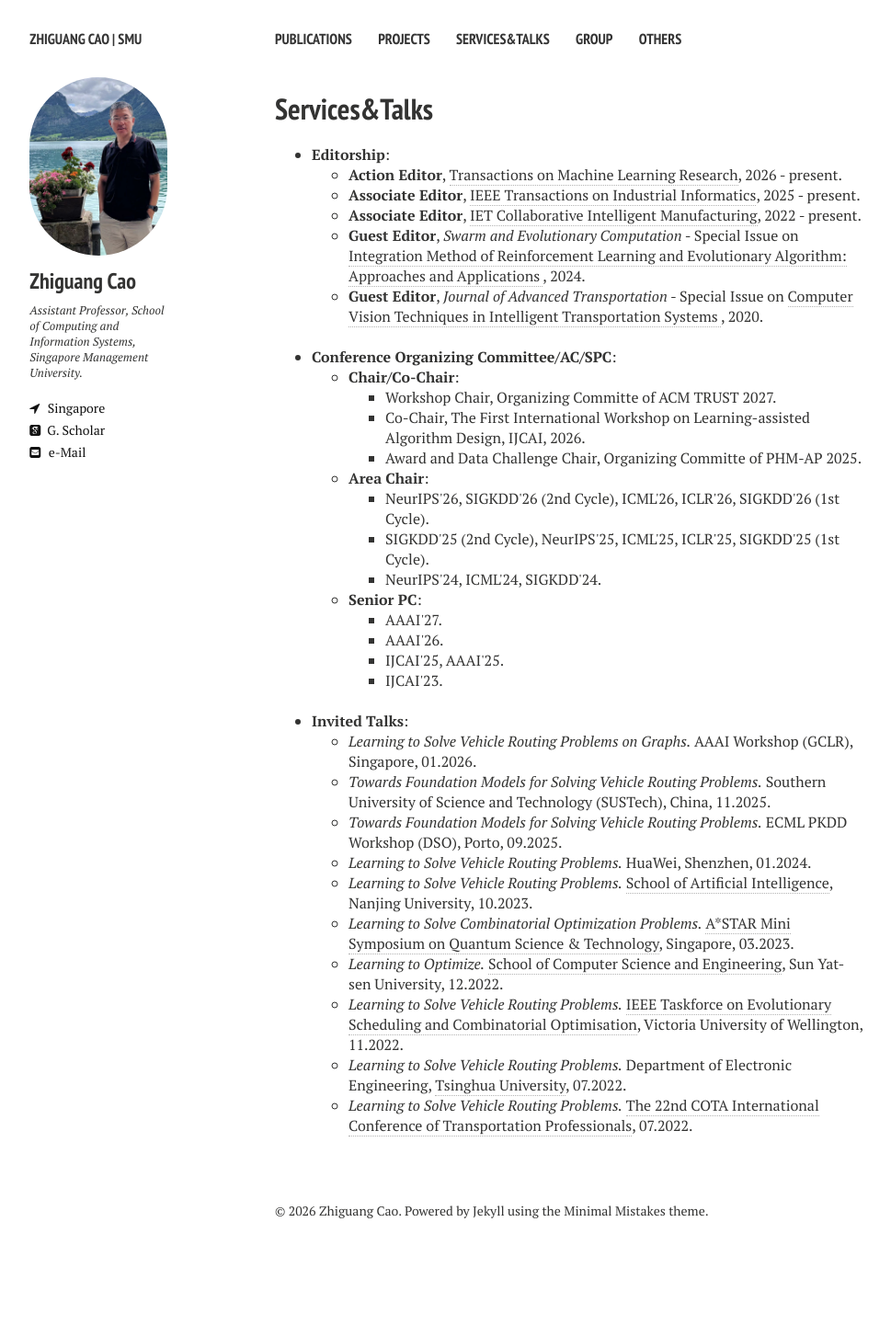
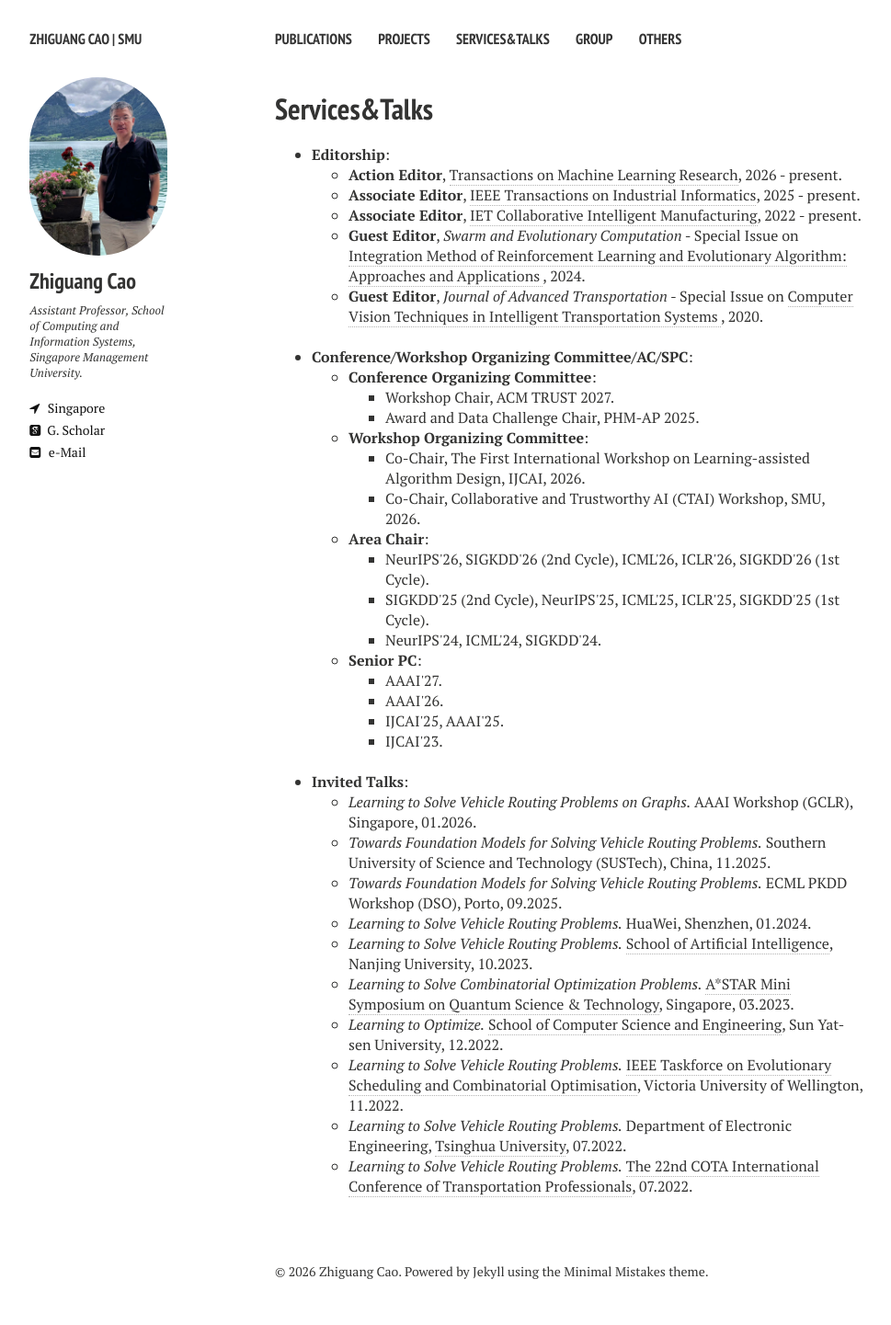
Before and after one commit to zhiguangcaosg/zhiguangcaosg.github.io, a Jekyll site: the page built from services&talks.md, in a window 1280 px wide. Shown: the whole page at 92% size, without its empty margins (21-990 px from the left). Built offline with Jekyll 4.4.1, drawn with Linux system fonts in a browser that asks for light colours; nearby versions of some CDN libraries; before the commit the page ends 1375 px from its top, so only the background shows below that.

Commit message:
Update services&talks.md

```diff
--- a/services&talks.md
+++ b/services&talks.md
@@ -29,16 +29,23 @@ comments: false
 
 
 <li>
-<b>Conference Organizing Committee/AC/SPC</b>:
+<b>Conference/Workshop Organizing Committee/AC/SPC</b>:
 	<ul>
 
-	<li> <b>Chair/Co-Chair</b>:
+	<li> <b>Conference Organizing Committee</b>:
 		<ul>
-		<li> Workshop Chair, Organizing Committe of ACM TRUST 2027.
+		<li> Workshop Chair, ACM TRUST 2027.
 	    </li>
+		<li> Award and Data Challenge Chair, PHM-AP 2025.
+	    </li>
+		</ul>
+	</li>
+
+	<li> <b>Workshop Organizing Committee</b>:
+		<ul>
 		<li> Co-Chair, The First International Workshop on Learning-assisted Algorithm Design, IJCAI, 2026.
 	    </li>
-		<li> Award and Data Challenge Chair, Organizing Committe of PHM-AP 2025.
+		<li> Co-Chair, Collaborative and Trustworthy AI (CTAI) Workshop, SMU, 2026.
 	    </li>
 		</ul>
 	</li>
```
